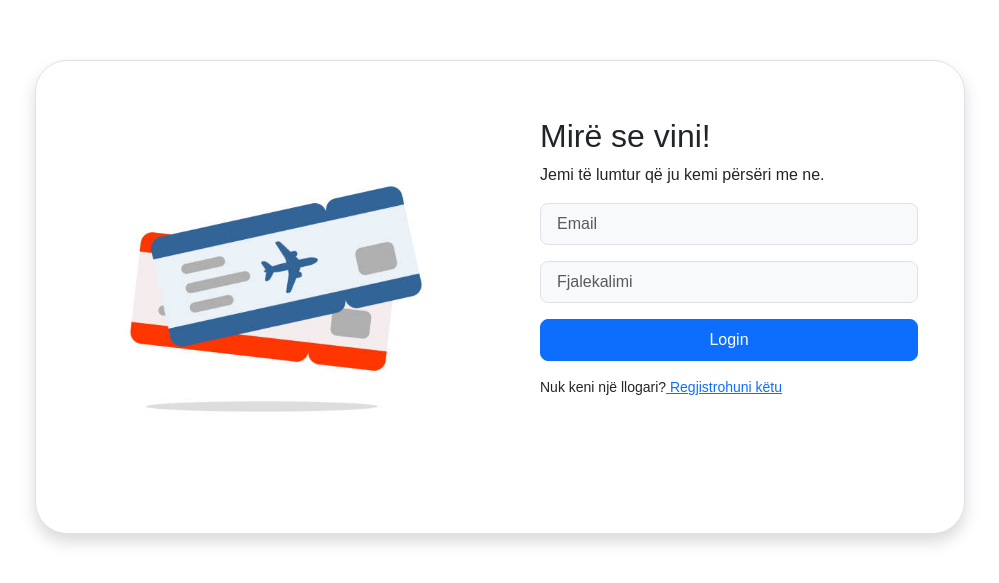
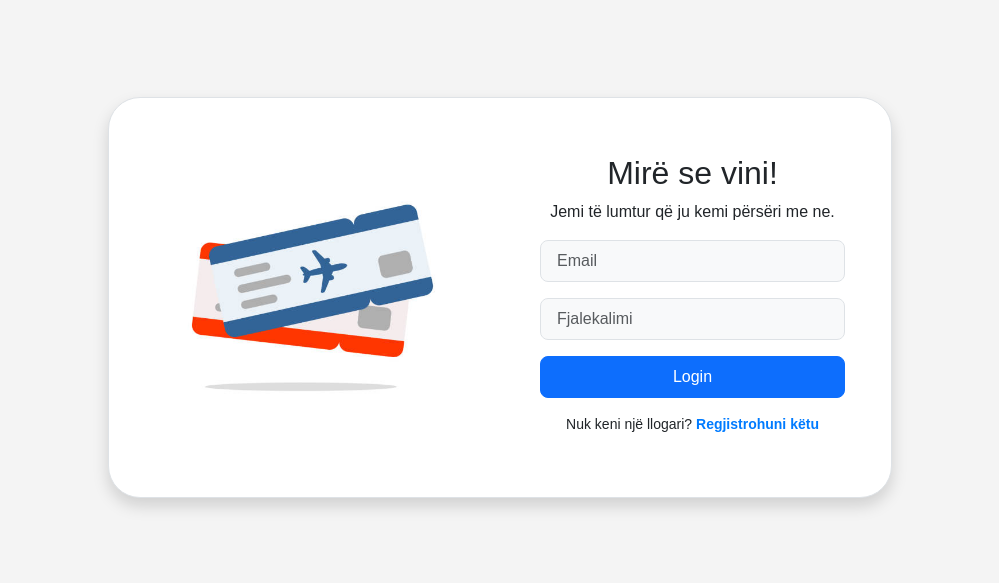
Before and after one commit to andapilingjurka/AirlineTicketsReservationFrontEnd, a React (Create React App) app: page /login in a window 1280 px wide. Shown: the part 103-686 px from the top of the page, without its empty margins (140-1139 px from the left). Built offline with nearby package versions, Linux system fonts and the light colour scheme.

Commit message:
Krijimi i css per 'Aeroporte'

```diff
--- a/src/App.js
+++ b/src/App.js
@@ -13,6 +13,7 @@ import Kontakti from "./components/Kontakti/Kontakti";
 import { RatingProvider } from './components/AboutUs/RatingContext';  // Adjust the path
 import Kontaktet from "./Admin/Kontaktet";
 import Perdoruesit from "./Admin/Perdoruesit";
+import Aeroportet from "./components/Web Semantic/Aeroportet";
 
 
 function App() {
@@ -31,6 +32,8 @@ function App() {
         <Route path="/qytetet" element={<Qytetet />} />
         <Route path="/kontaktet" element={<Kontaktet />} />
         <Route path="/perdoruesit" element={<Perdoruesit/>} />
+        <Route path="/aeroportet" element={<Aeroportet/>} />
+
 
 
       </Routes>
--- /dev/null
+++ b/src/components/Web Semantic/airport.css
@@ -0,0 +1,42 @@
+
+body {
+    font-family: 'Arial', sans-serif;
+    margin: 0;
+    padding: 0;
+    background-color: #f4f4f4;
+    text-align: center;
+  }
+
+  .container {
+    max-width: 800px;
+    margin: 0 auto;
+    padding: 20px;
+  }
+
+  h1 {
+    color: #333;
+    text-align: center;
+  }
+
+  ul {
+    list-style-type: none;
+    padding: 0;
+  }
+
+  li {
+    margin-bottom: 10px;
+    background-color: #fff;
+    border-radius: 5px;
+    box-shadow: 0 2px 4px rgba(0, 0, 0, 0.1);
+    padding: 10px;
+  }
+
+  a {
+    color: #007bff;
+    text-decoration: none;
+    font-weight: bold;
+  }
+
+  a:hover {
+    text-decoration: underline;
+  }
```
